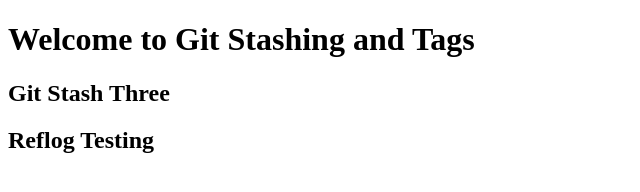
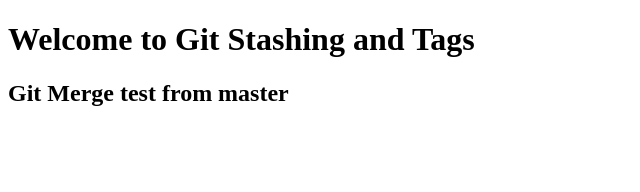
Before and after one commit to Hossainm2424/GitStashing, a plain HTML site: page index.html in a window 1280 px wide. Shown: the whole page, without its empty margins (0-640 px from the left). Drawn offline with Linux system fonts and the light colour scheme.

Commit message:
Update Master for merge

```diff
--- a/index.html
+++ b/index.html
@@ -7,7 +7,7 @@
 </head>
 <body>
     <h1>Welcome to Git Stashing and Tags</h1>
-    <h2>Git Stash Three </h2>
-    <h2>Reflog Testing</h2>
+    <h2>Git Merge test from master</h2>
+
 </body>
 </html>
```
